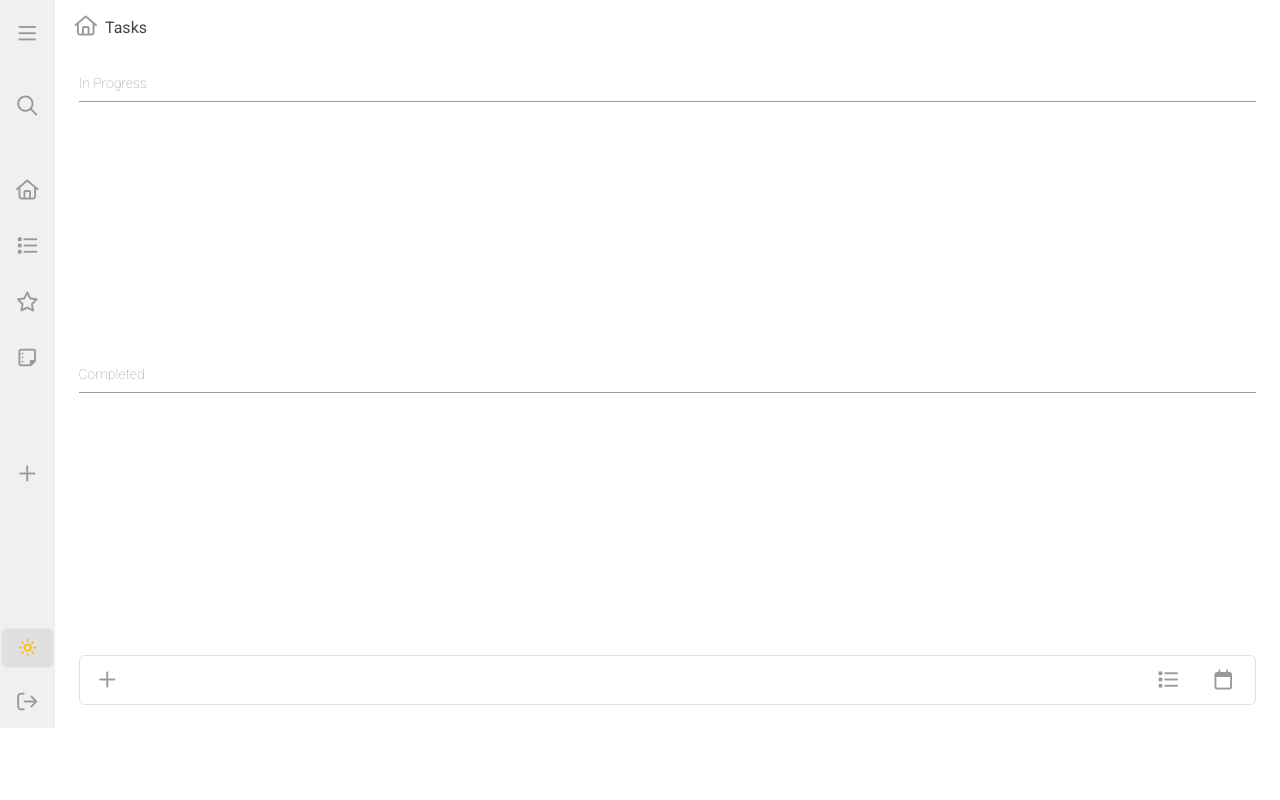
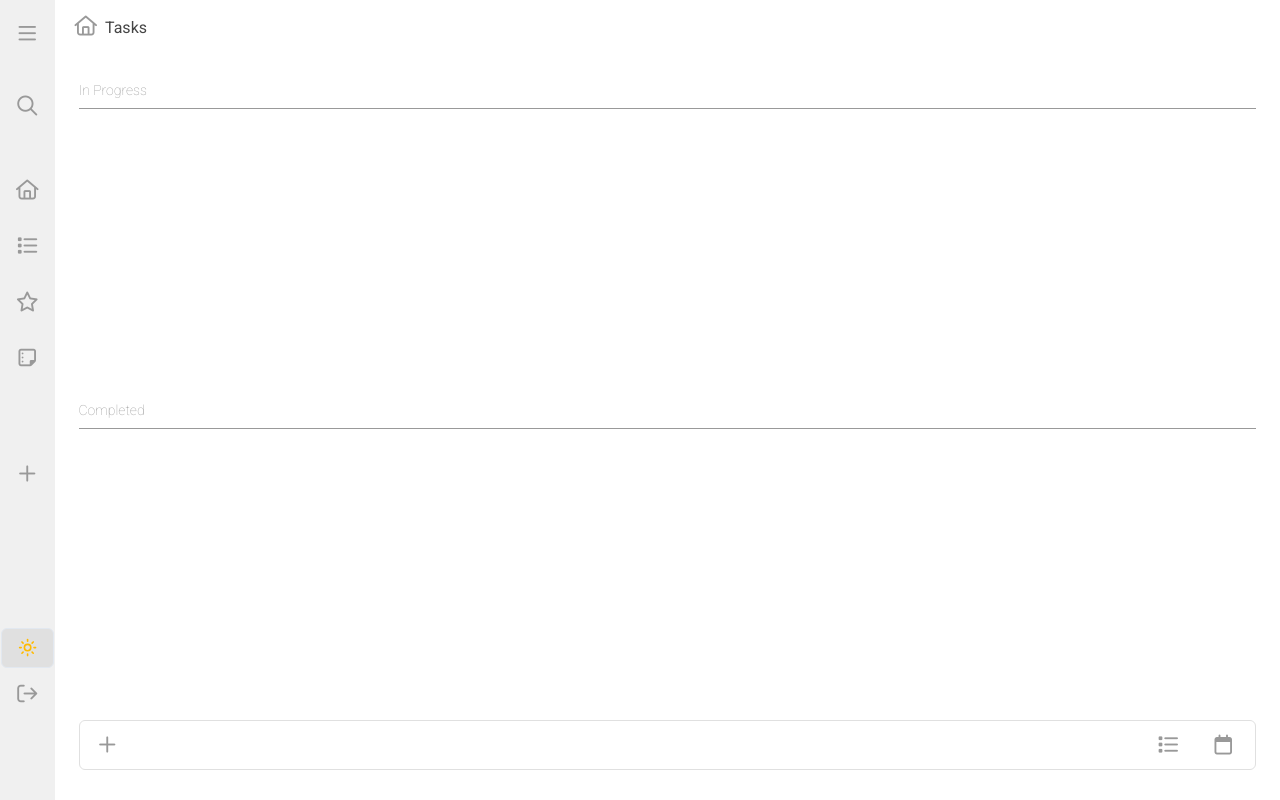
Before and after one commit to imanh79/Task-Management, a Next.js app: page / in a window 1280 px wide. Built offline with nearby package versions, Linux system fonts and the light colour scheme; grey boxes are pictures that could not be loaded.

Commit message:
deployed3

```diff
--- a/components/main/main.tsx
+++ b/components/main/main.tsx
@@ -48,8 +48,8 @@ const Main = () => {
       style={{ maxWidth: "100%", overflow: "hidden" }}
     >
       <div
-        className="col-span-1 row-span-full bg-bgside h-full "
-        onClick={handleClick}
+        className="col-span-1 row-span-full flex flex-col justify-between items-center w-full h-full relative"
+        style={{ maxWidth: "100%", overflow: "hidden" }}
       >
         {toggle ? <Navmobile /> : ""}
       </div>
--- a/components/ui-kits/Nav-mobile.tsx
+++ b/components/ui-kits/Nav-mobile.tsx
@@ -26,10 +26,7 @@ const Navmobile = () => {
 
   const hovermenuhandler = (handleMenuToggle: any) => {};
   return (
-    <div
-      className="flex flex-col items-center w-full bg-bgside h-full  relative bottom-0 "
-      style={{ maxWidth: "100%", overflow: "hidden" }}
-    >
+    <div className="flex flex-col items-center w-full bg-bgside h-screen">
       <TooltipProvider>
         <div onMouseMove={hovermenuhandler}>
           <Tooltip>
@@ -105,7 +102,7 @@ const Navmobile = () => {
           <TooltipTrigger>
             <Icon
               iconName="arrow-right-from-bracket"
-              initialstyle="mt-2  gap-0 iconhoverbtn"
+              initialstyle="  gap-0 iconhoverbtn"
             />{" "}
           </TooltipTrigger>
           <TooltipContent className="absolute left-10 -bottom-[50px] !border-divider bg-background w-20">
```
